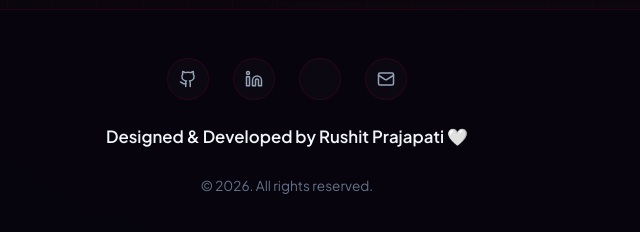
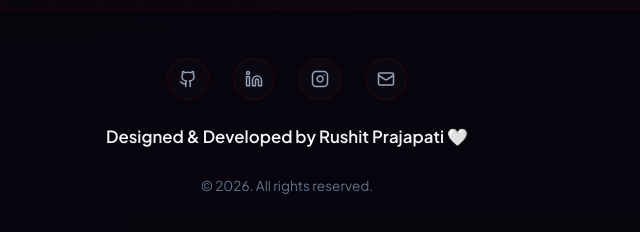
Before and after one commit to rushit0755/portfolio, a plain HTML site: page index.html in a window 1280 px wide. Shown: the part 5596-5828 px from the top of the page, 353-993 px from the left. Drawn offline with nearby package versions, Linux system fonts and the light colour scheme; animation ran at ten frames a second.

Commit message:
instragram

```diff
--- a/index.html
+++ b/index.html
@@ -666,7 +666,13 @@
                     </svg>
                 </a>
                 <a href="https://www.instagram.com/rushit0755/" target="_blank" rel="noopener noreferrer" aria-label="Instagram Profile">
-                    <i data-lucide="instagram"></i>
+                    <svg xmlns="http://www.w3.org/2000/svg" width="18" height="18" viewBox="0 0 24 24" fill="none"
+                        stroke="currentColor" stroke-width="2" stroke-linecap="round" stroke-linejoin="round"
+                        class="lucide lucide-instagram">
+                        <rect width="20" height="20" x="2" y="2" rx="5" ry="5"></rect>
+                        <path d="M16 11.37A4 4 0 1 1 12.63 8 4 4 0 0 1 16 11.37z"></path>
+                        <line x1="17.5" x2="17.51" y1="6.5" y2="6.5"></line>
+                    </svg>
                 </a>
                 <a href="mailto:rushit0755@gmail.com" aria-label="Email Rushit">
                     <svg xmlns="http://www.w3.org/2000/svg" width="18" height="18" viewBox="0 0 24 24" fill="none"
```
